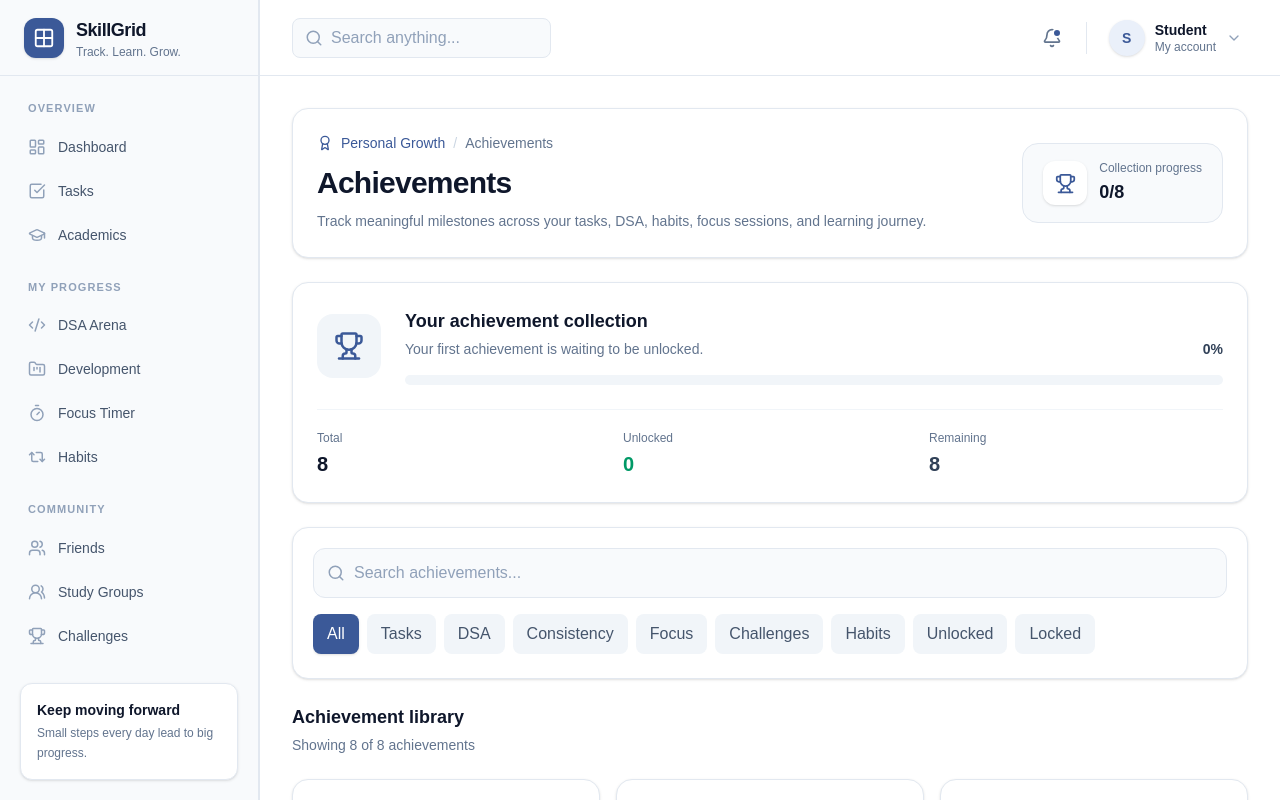
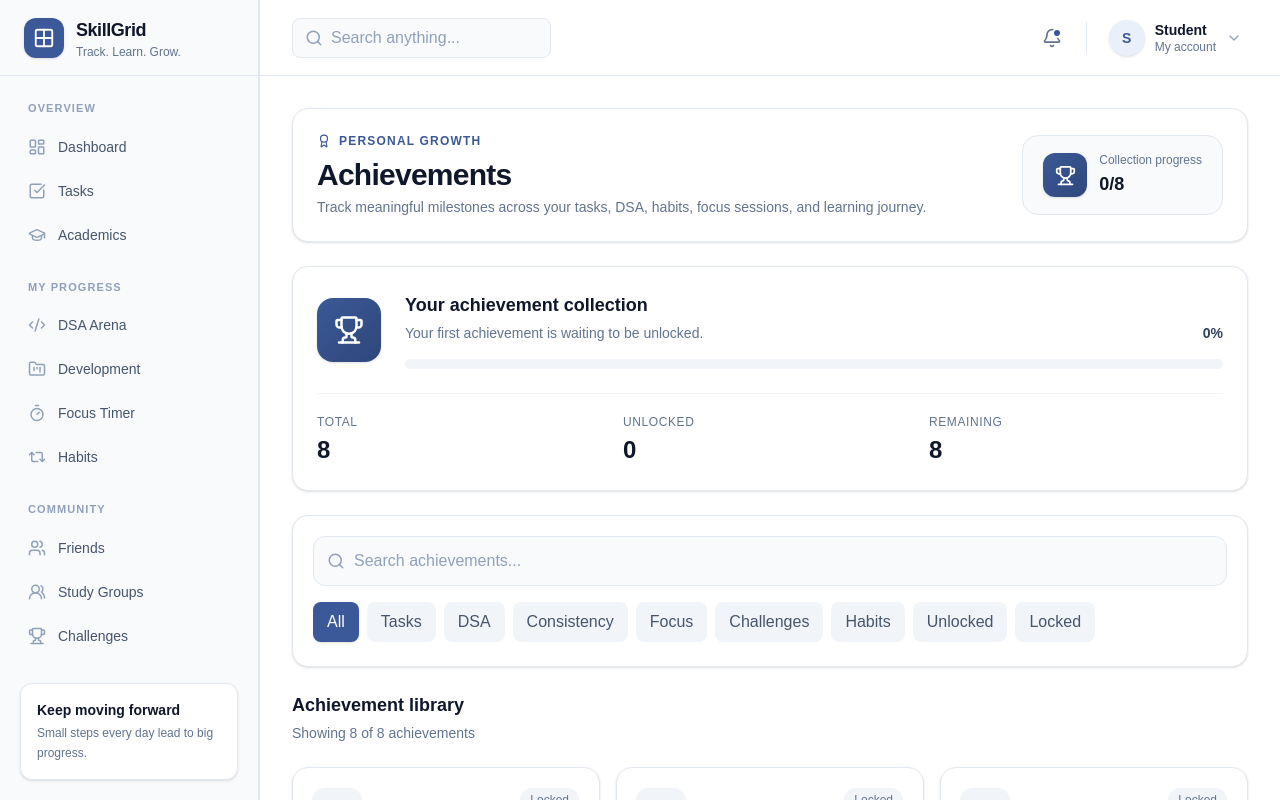
Before and after one commit to thiteswapnil1212-hue/skillGrid, a Next.js app in the folder skillgrid-app/: page /achievements in a window 1280 px wide. Built offline with nearby package versions, Linux system fonts and the light colour scheme.

Commit message:
style: premium stat cards and header on achievements page

```diff
--- a/skillgrid-app/src/app/achievements/page.tsx
+++ b/skillgrid-app/src/app/achievements/page.tsx
@@ -139,26 +139,24 @@ export default function AchievementsPage() {
       <section className="rounded-2xl border border-slate-200 bg-white p-6 shadow-sm">
         <div className="flex flex-col gap-6 lg:flex-row lg:items-center lg:justify-between">
           <div>
-            <div className="flex items-center gap-2 text-sm font-medium text-primary">
-              <Award size={16} />
-              <span>Personal Growth</span>
-              <span className="text-slate-300">/</span>
-              <span className="text-slate-500">Achievements</span>
-            </div>
+            <p className="flex items-center gap-2 text-xs font-semibold uppercase tracking-widest text-primary">
+              <Award size={14} />
+              Personal Growth
+            </p>
 
-            <h1 className="mt-3 text-2xl font-bold tracking-tight text-slate-900 sm:text-3xl">
+            <h1 className="mt-2 text-2xl font-bold tracking-tight text-slate-900 sm:text-3xl">
               Achievements
             </h1>
 
-            <p className="mt-2 max-w-2xl text-sm leading-6 text-slate-500">
+            <p className="mt-1 max-w-2xl text-sm text-slate-500">
               Track meaningful milestones across your tasks, DSA, habits,
               focus sessions, and learning journey.
             </p>
           </div>
 
           <div className="flex items-center gap-3 rounded-2xl border border-slate-200 bg-slate-50 px-5 py-4">
-            <div className="flex h-11 w-11 items-center justify-center rounded-xl bg-white shadow-sm">
-              <Trophy size={21} className="text-primary" />
+            <div className="flex h-11 w-11 items-center justify-center rounded-xl bg-gradient-to-br from-[#3B5998] to-[#2F477A] text-white shadow-sm">
+              <Trophy size={21} />
             </div>
 
             <div>
@@ -176,8 +174,8 @@ export default function AchievementsPage() {
       {/* Progress Overview */}
       <section className="rounded-2xl border border-slate-200 bg-white p-6 shadow-sm">
         <div className="flex flex-col gap-6 md:flex-row md:items-center">
-          <div className="flex h-16 w-16 shrink-0 items-center justify-center rounded-2xl bg-slate-100">
-            <Trophy size={30} className="text-primary" />
+          <div className="flex h-16 w-16 shrink-0 items-center justify-center rounded-2xl bg-gradient-to-br from-[#3B5998] to-[#2F477A] text-white shadow-sm">
+            <Trophy size={30} />
           </div>
 
           <div className="min-w-0 flex-1">
@@ -212,22 +210,22 @@ export default function AchievementsPage() {
 
         <div className="mt-6 grid grid-cols-2 gap-3 border-t border-slate-100 pt-5 sm:grid-cols-3">
           <div>
-            <p className="text-xs text-slate-500">Total</p>
-            <p className="mt-1 text-xl font-bold text-slate-900">
+            <p className="text-xs font-medium uppercase tracking-wider text-slate-500">Total</p>
+            <p className="mt-1 text-2xl font-bold tracking-tight text-slate-900 tabular-nums">
               {achievements.length}
             </p>
           </div>
 
           <div>
-            <p className="text-xs text-slate-500">Unlocked</p>
-            <p className="mt-1 text-xl font-bold text-emerald-600">
+            <p className="text-xs font-medium uppercase tracking-wider text-slate-500">Unlocked</p>
+            <p className="mt-1 text-2xl font-bold tracking-tight text-slate-900 tabular-nums">
               {unlockedCount}
             </p>
           </div>
 
           <div>
-            <p className="text-xs text-slate-500">Remaining</p>
-            <p className="mt-1 text-xl font-bold text-slate-700">
+            <p className="text-xs font-medium uppercase tracking-wider text-slate-500">Remaining</p>
+            <p className="mt-1 text-2xl font-bold tracking-tight text-slate-900 tabular-nums">
               {lockedCount}
             </p>
           </div>
@@ -340,15 +338,15 @@ export default function AchievementsPage() {
       {/* Achievement Cards */}
       {filteredAchievements.length === 0 ? (
         <section className="rounded-2xl border border-dashed border-slate-300 bg-white px-6 py-16 text-center">
-          <div className="mx-auto flex h-14 w-14 items-center justify-center rounded-2xl bg-slate-100">
-            <Search size={25} className="text-slate-400" />
+          <div className="mx-auto flex h-14 w-14 items-center justify-center rounded-2xl bg-primary-light p-4 text-primary">
+            <Search size={25} />
           </div>
 
-          <h3 className="mt-5 font-semibold text-slate-900">
+          <h3 className="mt-5 text-sm font-semibold text-slate-900">
             No achievements found
           </h3>
 
-          <p className="mx-auto mt-2 max-w-sm text-sm leading-6 text-slate-500">
+          <p className="mx-auto mt-1 max-w-sm text-xs text-slate-500">
             No achievement matches your current search or filter. Try
             something different.
           </p>
@@ -377,9 +375,9 @@ export default function AchievementsPage() {
             >
               <div className="flex items-start justify-between gap-4">
                 <div
-                  className={`flex h-12 w-12 shrink-0 items-center justify-center rounded-xl ${
+                  className={`flex h-12 w-12 shrink-0 items-center justify-center rounded-xl shadow-sm ${
                     item.unlocked
-                      ? "bg-primary/10 text-primary"
+                      ? "bg-gradient-to-br from-[#3B5998] to-[#2F477A] text-white"
                       : "bg-slate-100 text-slate-400"
                   }`}
                 >
@@ -441,8 +439,8 @@ export default function AchievementsPage() {
       {/* Tracking Information */}
       <section className="rounded-2xl border border-slate-200 bg-slate-50 p-5">
         <div className="flex items-start gap-3">
-          <div className="flex h-9 w-9 shrink-0 items-center justify-center rounded-lg bg-white shadow-sm">
-            <Target size={18} className="text-primary" />
+          <div className="flex h-9 w-9 shrink-0 items-center justify-center rounded-xl bg-gradient-to-br from-[#3B5998] to-[#2F477A] text-white shadow-sm">
+            <Target size={18} />
           </div>
 
           <div>
```
